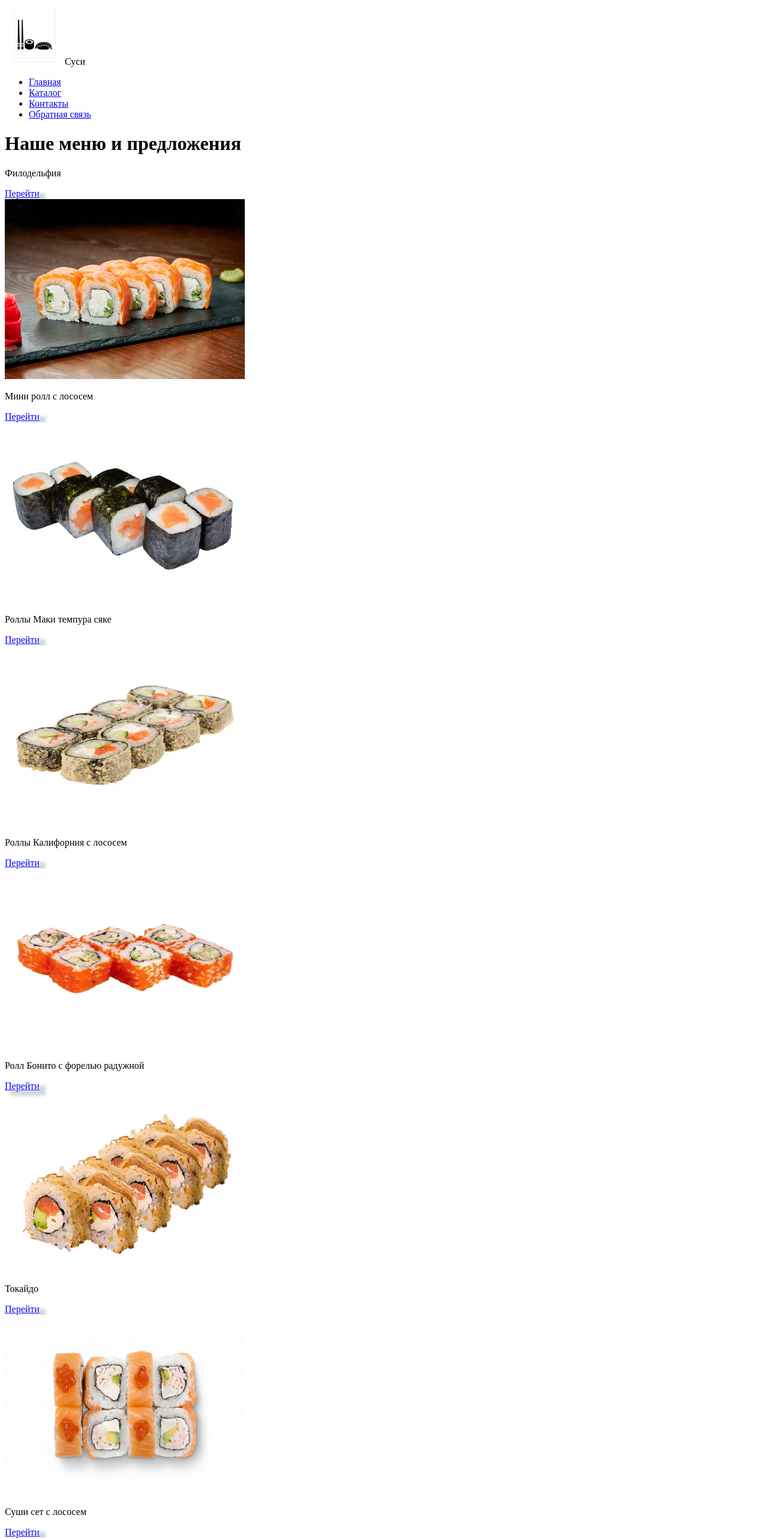
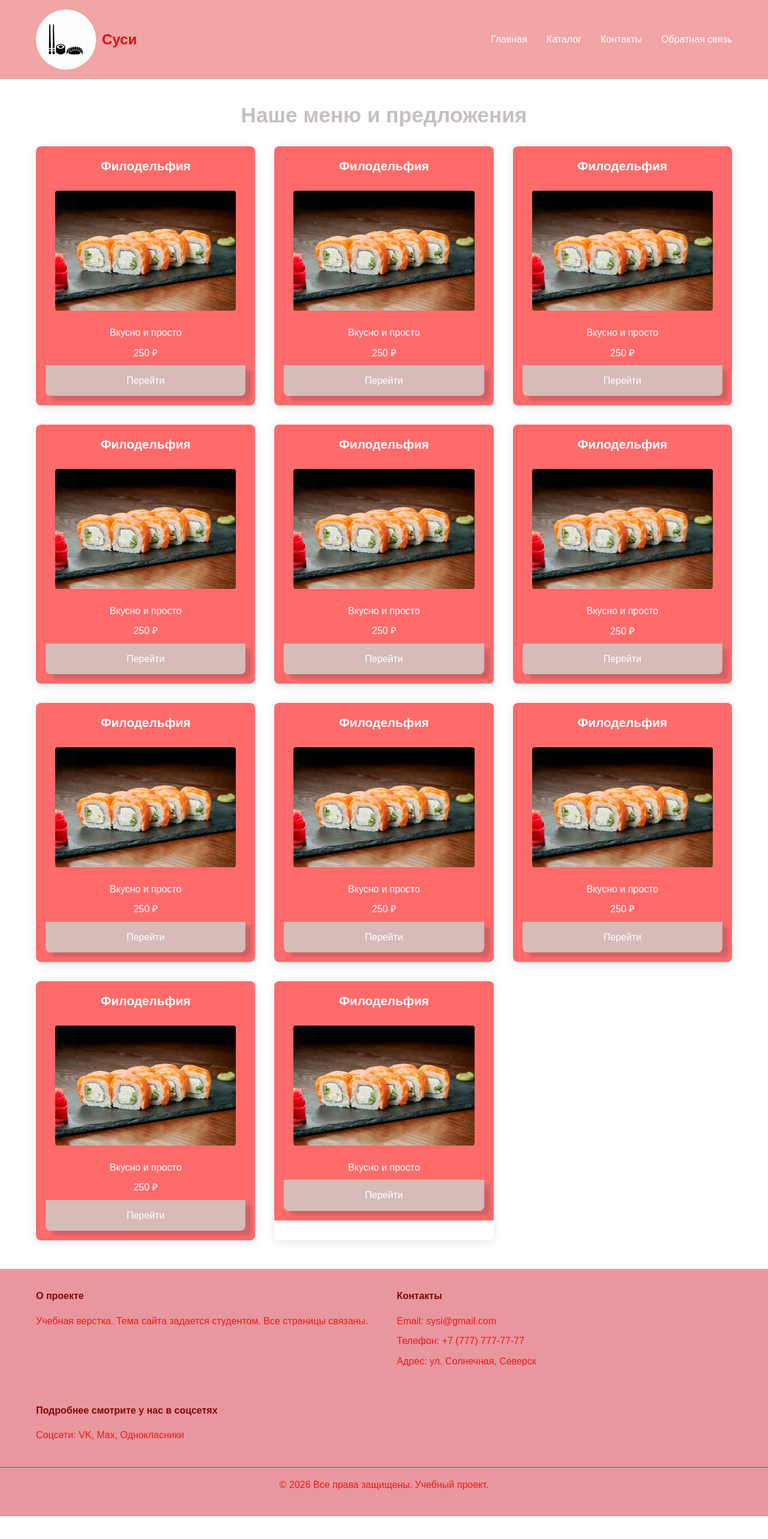
Before and after one commit to eliseu200/my-sait, a plain HTML site: page catalog.html in a window 1280 px wide. Shown: the top 2566 px of the page at 60% size. After the commit the page ends 2528 px from the top, so only its background shows below. Drawn offline with Linux system fonts and the light colour scheme; files that its build step writes are made by us from their sources.

Commit message:
ПР-2-3: добавил фоновые изображения, градиенты, переходы, псевдоклассы

```diff
--- a/catalog.html
+++ b/catalog.html
@@ -4,7 +4,7 @@
     <meta charset="UTF-8">
     <meta name="viewport" content="width=device-width, initial-scale=1.0, viewport-fit=cover">
     <title>Главная страница</title>
-    <link rel="stylesheet" href="style.css">
+    <link rel="stylesheet" href="css/style.css">
 </head>
 <body>
     <header>
@@ -26,73 +26,71 @@
 
 
         <div class="div2"><div class="pink-text"><p class='caps3'> Филодельфия</p>
+        <div class="div3"><img src="img/filodelfia.avif" width="400px" height="300px"></div>
+        <p> Вкусно и просто</p>
+        <p> 250 ₽</p>
         <a class="btn bs-danger-bg-subtle" style="box-shadow: 10px 8px 5px 0 rgba(34, 60, 80, 0.2);" href="adress.html">Перейти</a></div></div>
 
 
+                <div class="div2"><div class="pink-text"><p class='caps3'> Филодельфия</p>
         <div class="div3"><img src="img/filodelfia.avif" width="400px" height="300px"></div>
-
-
-    <div class="div4"><div class="pink-text"><p class='caps3'> Мини ролл с лососем</p>
+        <p> Вкусно и просто</p>
+        <p> 250 ₽</p>
         <a class="btn bs-danger-bg-subtle" style="box-shadow: 10px 8px 5px 0 rgba(34, 60, 80, 0.2);" href="adress.html">Перейти</a></div></div>
 
-
-    <div class="div5"><img src="img/Мини ролл с лососем.jpg" width="400px" height="300px"></div>
-
-
-    <div class="div2"><div class="pink-text"><p class='caps3'> Роллы Маки темпура сяке</p>
+                <div class="div2"><div class="pink-text"><p class='caps3'> Филодельфия</p>
+        <div class="div3"><img src="img/filodelfia.avif" width="400px" height="300px"></div>
+        <p> Вкусно и просто</p>
+        <p> 250 ₽</p>
         <a class="btn bs-danger-bg-subtle" style="box-shadow: 10px 8px 5px 0 rgba(34, 60, 80, 0.2);" href="adress.html">Перейти</a></div></div>
 
-
-   <div class="div3"><img src="img/Роллы Sushi Deli Маки темпура сяке.webp" width="400px" height="300px"></div>
-
-
-   <div class="div4"><div class="pink-text"><p class='caps3'> Роллы Калифорния с лососем</p>
+                        <div class="div2"><div class="pink-text"><p class='caps3'> Филодельфия</p>
+        <div class="div3"><img src="img/filodelfia.avif" width="400px" height="300px"></div>
+        <p> Вкусно и просто</p>
+        <p> 250 ₽</p>
         <a class="btn bs-danger-bg-subtle" style="box-shadow: 10px 8px 5px 0 rgba(34, 60, 80, 0.2);" href="adress.html">Перейти</a></div></div>
 
-
-   <div class="div5"><img src="img/Роллы Суши Экспресс Калифорния с лососем.webp" width="400px" height="300px"></div>
-
-   <div class="div2"><div class="pink-text"><p class='caps3'> Ролл Бонито с форелью радужной</p>
+                        <div class="div2"><div class="pink-text"><p class='caps3'> Филодельфия</p>
+        <div class="div3"><img src="img/filodelfia.avif" width="400px" height="300px"></div>
+        <p> Вкусно и просто</p>
+        <p> 250 ₽</p>
         <a class="btn bs-danger-bg-subtle" style="box-shadow: 10px 8px 5px 0 rgba(34, 60, 80, 0.2);" href="adress.html">Перейти</a></div></div>
 
-
-<div class="div3"><img src="img/Ролл Бонито с форелью радужной.webp" width="400px" height="300px"></div>
-
-
-<div class="div4"><div class="pink-text"><p class='caps3'> Токайдо</p>
+                        <div class="div2"><div class="pink-text"><p class='caps3'> Филодельфия</p>
+        <div class="div3"><img src="img/filodelfia.avif" width="400px" height="300px"></div>
+        <p> Вкусно и просто</p>
+        <p> 250 ₽</p>
         <a class="btn bs-danger-bg-subtle" style="box-shadow: 10px 8px 5px 0 rgba(34, 60, 80, 0.2);" href="adress.html">Перейти</a></div></div>
 
-
-<div class="div5"><img src="img/Токайдо.jpg" width="400px" height="300px"></div>
-
-<div class="div2"><div class="pink-text"><p class='caps3'> Суши сет с лососем</p>
+                        <div class="div2"><div class="pink-text"><p class='caps3'> Филодельфия</p>
+        <div class="div3"><img src="img/filodelfia.avif" width="400px" height="300px"></div>
+        <p> Вкусно и просто</p>
+        <p> 250 ₽</p>
         <a class="btn bs-danger-bg-subtle" style="box-shadow: 10px 8px 5px 0 rgba(34, 60, 80, 0.2);" href="adress.html">Перейти</a></div></div>
 
-
-<div class="div3"><img src="img/Суши сет с лососем.avif" width="400px" height="300px"></div>
-
-
-<div class="div4"><div class="pink-text"><p class='caps3'> Рол сет Абу Даби</p>
+                        <div class="div2"><div class="pink-text"><p class='caps3'> Филодельфия</p>
+        <div class="div3"><img src="img/filodelfia.avif" width="400px" height="300px"></div>
+        <p> Вкусно и просто</p>
+        <p> 250 ₽</p>
         <a class="btn bs-danger-bg-subtle" style="box-shadow: 10px 8px 5px 0 rgba(34, 60, 80, 0.2);" href="adress.html">Перейти</a></div></div>
 
-
-<div class="div5"><img src="img/Рол сет Абу Даби.webp" width="400px" height="300px"></div>
-
-<div class="div2"><div class="pink-text"><p class='caps3'> Рол сет Сетоки</p>
+                        <div class="div2"><div class="pink-text"><p class='caps3'> Филодельфия</p>
+        <div class="div3"><img src="img/filodelfia.avif" width="400px" height="300px"></div>
+        <p> Вкусно и просто</p>
+        <p> 250 ₽</p>
         <a class="btn bs-danger-bg-subtle" style="box-shadow: 10px 8px 5px 0 rgba(34, 60, 80, 0.2);" href="adress.html">Перейти</a></div></div>
 
-
-<div class="div3"><img src="img/Рол сет Сетоки.webp" width="400px" height="300px"></div>
-
-
-<div class="div4"><div class="pink-text"><p class='caps3'> Рол сет тет-а-тет</p>
+                        <div class="div2"><div class="pink-text"><p class='caps3'> Филодельфия</p>
+        <div class="div3"><img src="img/filodelfia.avif" width="400px" height="300px"></div>
+        <p> Вкусно и просто</p>
+        <p> 250 ₽</p>
         <a class="btn bs-danger-bg-subtle" style="box-shadow: 10px 8px 5px 0 rgba(34, 60, 80, 0.2);" href="adress.html">Перейти</a></div></div>
 
+                        <div class="div2"><div class="pink-text"><p class='caps3'> Филодельфия</p>
+        <div class="div3"><img src="img/filodelfia.avif" width="400px" height="300px"></div>
+        <p> Вкусно и просто</p>
 
-<div class="div5"><img src="img/Рол сет тет-а-тет.jpg" width="400px" height="300px"></div>
-
-
-
+        <a class="btn bs-danger-bg-subtle" style="box-shadow: 10px 8px 5px 0 rgba(34, 60, 80, 0.2);" href="adress.html">Перейти</a></div></div>
     </main>
 
     <footer>
--- a/css/style.css
+++ b/css/style.css
@@ -0,0 +1,247 @@
+* {
+  margin: 0;
+  padding: 0;
+  box-sizing: border-box;
+}
+
+body {
+  font-family: 'Arial', sans-serif;
+  line-height: 1.6;
+  color: #7a0b0b;
+  background-color: #fff;
+}
+
+header {
+  background-color: #f1a5a5;
+  color: rgb(221, 14, 14);
+  padding: 1rem 0;
+}
+
+header > div {
+  display: flex;
+  justify-content: space-between;
+  align-items: center;
+  max-width: 1200px;
+  margin: 0 auto;
+  padding: 0 20px;
+}
+
+.container {
+    max-width: 1200px;
+    margin: 0 auto;
+    padding: 0 20px;
+}
+
+.product-card {
+    background-color: #ffffff;
+    border: 1px solid #e0e0e0;
+    border-radius: 12px;
+    padding: 20px;
+    margin-bottom: 25px;
+    text-align: center;
+    transition: transform 0.2s, box-shadow 0.2s;
+}
+
+
+
+.logo {
+  display: flex;
+  align-items: center;
+  font-size: 1.5rem;
+  font-weight: bold;
+  gap: 10px;
+}
+
+.logo img {
+  border-radius: 50%;
+}
+
+nav ul {
+  list-style: none;
+  display: flex;
+  gap: 2rem;
+}
+
+nav a {
+  color: white;
+  text-decoration: none;
+  font-weight: 500;
+  transition: color 0.3s ease;
+}
+
+nav a:hover {
+  color: #a53057;
+}
+
+/* Заголовок страницы */
+h1 {
+  text-align: center;
+  margin: 2rem 0 1.5rem;
+  color: #c7bfbf;
+  font-size: 2.2rem;
+}
+
+/* Основной контент */
+main {
+  max-width: 1200px;
+  margin: 0 auto;
+  padding: 0 20px 3rem;
+  display: grid;
+  grid-template-columns: repeat(auto-fit, minmax(300px, 1fr));
+  gap: 2rem;
+}
+
+/* Карточки товаров */
+.div2 {
+  background: white;
+  border-radius: 8px;
+  overflow: hidden;
+  box-shadow: 0 4px 15px rgba(0, 0, 0, 0.1);
+  transition: transform 0.3s ease, box-shadow 0.3s ease;
+}
+
+.div2:hover {
+  transform: translateY(-5px);
+  box-shadow: 0 8px 25px rgba(0, 0, 0, 0.15);
+}
+
+.pink-text {
+  background-color: #ff6b6b;
+  color: white;
+  padding: 1rem;
+  text-align: center;
+}
+
+.caps3 {
+  font-size: 1.3rem;
+  font-weight: bold;
+  margin: 0;
+}
+
+.div3 {
+  text-align: center;
+  padding: 1rem;
+}
+
+.div3 img {
+  width: 100%;
+  height: auto;
+  border-radius: 4px;
+}
+
+.div2 p {
+  padding: 0 1rem 0.5rem;
+  text-align: center;
+}
+
+.div2 a {
+  display: block;
+  text-align: center;
+  padding: 0.8rem 1rem;
+  color: white;
+  text-decoration: none;
+  background-color: #d6bbb8;
+  border-bottom-left-radius: 8px;
+  border-bottom-right-radius: 8px;
+}
+
+form {
+    background-color: #83667d;
+    padding: 30px;
+    border-radius: 16px;
+    max-width: 600px;
+    margin: 0 auto;
+    box-shadow: 0 8px 20px rgba(235, 179, 179, 0.678);
+    border: 1px solid #c59595;
+}
+
+form div {
+    margin-bottom: 20px;
+}
+
+label {
+    display: block;
+    font-weight: 600;
+    margin-bottom: 8px;
+}
+
+
+/* Подвал (footer) */
+footer {
+  background-color: #e9979e;
+  color: rgb(233, 27, 27);
+  padding: 2rem 0 1rem;
+}
+
+footer > div:first-of-type {
+  display: flex;
+  flex-wrap: wrap;
+  gap: 3rem;
+  max-width: 1200px;
+  margin: 0 auto 2rem;
+  padding: 0 20px;
+}
+
+footer h4 {
+  margin-bottom: 1rem;
+  color: #810707;
+}
+
+footer p {
+  margin-bottom: 0.5rem;
+}
+
+footer > div:last-of-type {
+  text-align: center;
+  padding: 1rem 20px;
+  border-top: 1px solid #4a627a;
+  margin-top: 1rem;
+}
+
+/* Адаптивность */
+@media (max-width: 768px) {
+  header > div {
+    flex-direction: column;
+    gap: 1rem;
+    text-align: center;
+  }
+
+  nav ul {
+    gap: 1rem;
+  }
+
+  h1 {
+    font-size: 1.8rem;
+    margin: 1.5rem 0 1rem;
+  }
+
+  footer > div:first-of-type {
+    flex-direction: column;
+    gap: 2rem;
+  }
+}
+section {
+    margin-top: 40px;
+    margin-bottom: 40px;
+}
+
+.hero {
+    background: linear-gradient(135deg, rgba(79, 12, 105, 0.61) 0%, rgba(11, 21, 167, 0.3) 100%), url('https://via.placeholder.com/1920x600?text=Hero+Background');
+    background-size: cover;
+    background-position: center;
+    padding: 80px 0;
+    text-align: center;
+    color: rgb(179, 170, 170);
+}
+
+.hero h1, .hero p {
+    color: white;
+}
+
+.hero .btn {
+    background-color: #e67e22;
+}
+
+.hero .btn:hover {
+    background-color: #d35400;
+}
```
Also changed, not shown: contacts.html (+94 -0 lines), feedback.html (+83 -0 lines), index.html (+1 -1 lines). Lines whose indentation alone changed are shown as unchanged.
